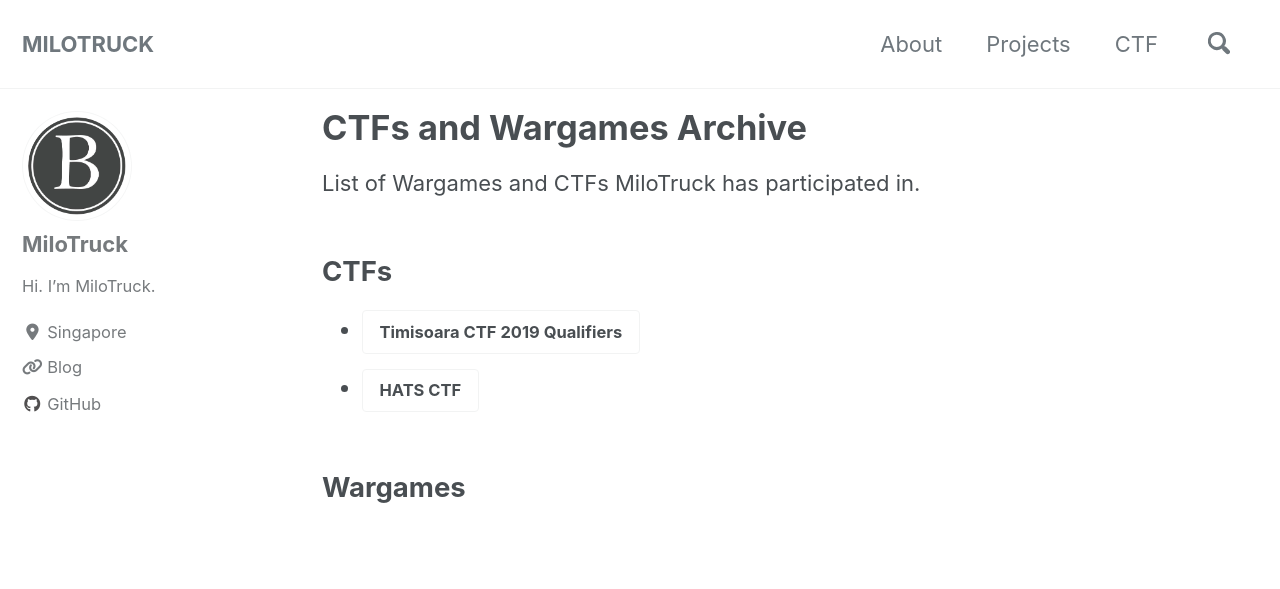
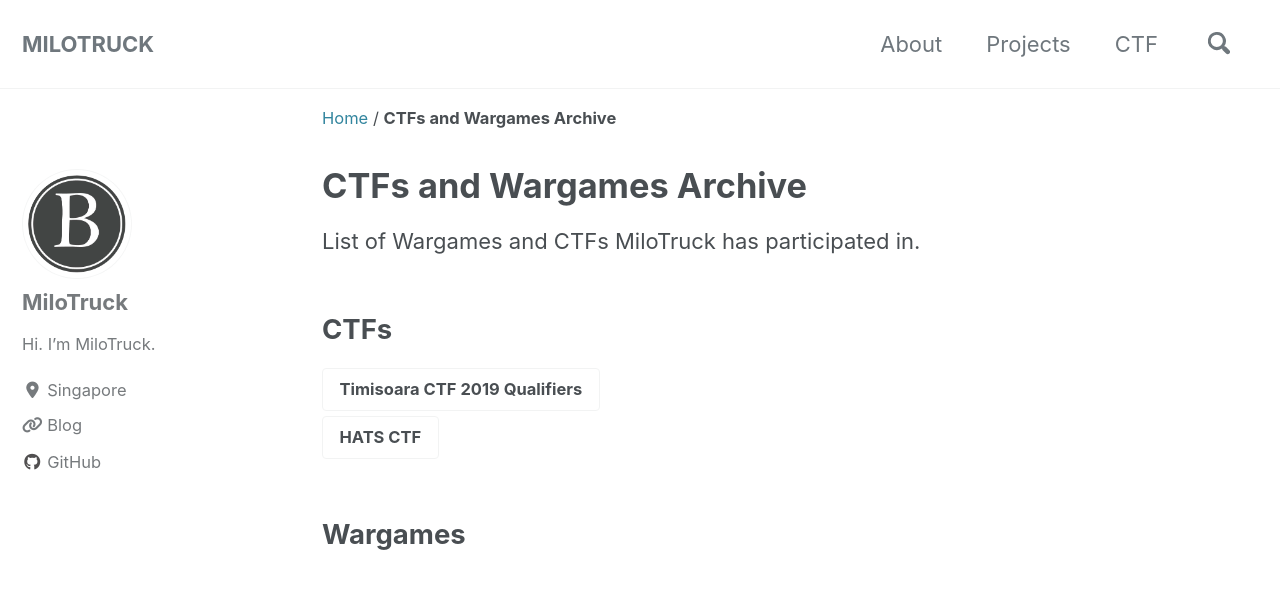
Before and after one commit to MiloTruck/milotruck.github.io, a Jekyll site: the page built from _pages/CTF.md, in a window 1280 px wide and 900 px high. Shown: the top 589 px of the window. Built offline with Jekyll 4.4.1, drawn with Linux system fonts in a browser that asks for light colours; cached includes are drawn as plain includes; nearby versions of some CDN libraries.

```diff
--- a/_config.yml
+++ b/_config.yml
@@ -27,7 +27,7 @@ repository               : # GitHub username/repo-name e.g. "mmistakes/minimal-m
 teaser                   : # path of fallback teaser image, e.g. "/assets/images/500x300.png"
 logo                     : # path of logo image to display in the masthead, e.g. "/assets/images/88x88.png"
 masthead_title           : # overrides the website title displayed in the masthead, use " " for no title
-breadcrumbs            : false # true, false (default)
+breadcrumbs            : true # true, false (default)
 words_per_minute         : 200
 comments:
   provider               : # false (default), "disqus", "discourse", "facebook", "staticman", "staticman_v2", "utterances", "custom"
--- a/_pages/CTF.md
+++ b/_pages/CTF.md
@@ -6,8 +6,8 @@ title: "CTFs and Wargames Archive"
 List of Wargames and CTFs MiloTruck has participated in.
 
 ## CTFs
-* [Timisoara CTF 2019 Qualifiers](/Timisoara-CTF-2019-Qualifiers/){: .btn .btn--inverse}
-* [HATS CTF](/HATS-CTF/){: .btn .btn--inverse}
+[Timisoara CTF 2019 Qualifiers](/Timisoara-CTF-2019-Qualifiers/){: .btn .btn--inverse}
+[HATS CTF](/HATS-CTF/){: .btn .btn--inverse}
 
 
 ## Wargames
```
